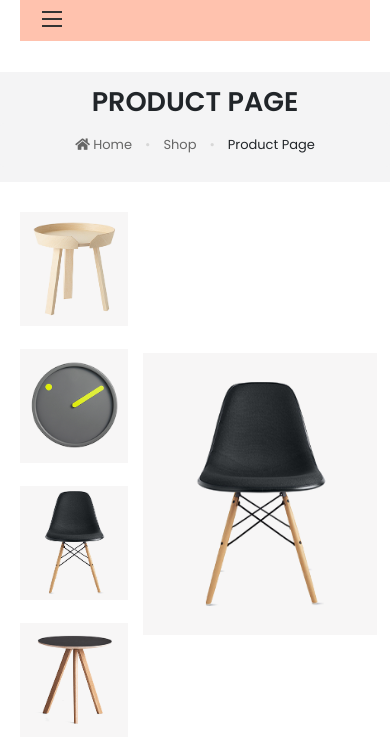
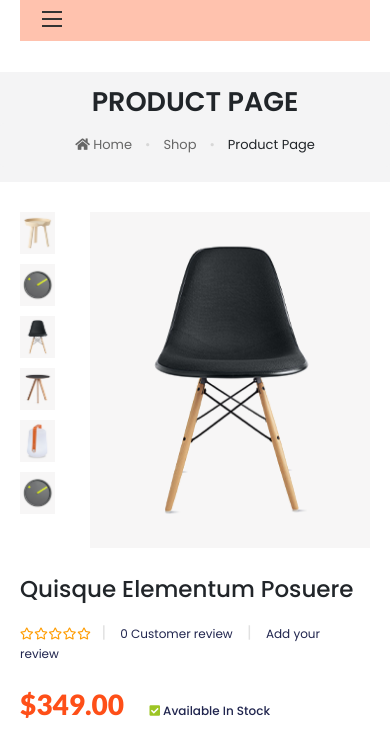
Before and after one commit to CaoMaiHuong/front-end-shopify-training, a plain HTML site: page detail.html in a window 390 px wide. Shown: the part 105-844 px from the top of the page. Drawn offline with nearby package versions, Linux system fonts and the light colour scheme; a web font is replaced by a local one.

Commit message:
update detail page responsive

```diff
--- a/styles/detail.css
+++ b/styles/detail.css
@@ -341,9 +341,9 @@ section{
 .main-product{
     margin-bottom: 75px;
 }
-.main-product .img-left{
+/* .main-product .img-left{
     padding-right: 5px;
-}
+} */
 .main-product__image .main-product__list__slider{
     width: 18%;
     float: left;
@@ -523,7 +523,7 @@ section{
 .main-product__detail__add__quantity input[type="number"] {
     -moz-appearance: textfield;
     border: none;
-    height: 40px;
+    height: 43px;
     line-height: 40px;
     width: 45px;
     font-size: 15px;
@@ -549,12 +549,9 @@ input[type="number"]::-webkit-outer-spin-button, input[type="number"]::-webkit-i
 }
 
 .main-product__detail__add__bottom a{
-    margin-left: 5px;
     color: #000;
 }
-.main-product__detail__add__bottom span{
-    margin-left: 5px;
-}
+
 .main-product__detail__add__bottom a:hover{
     text-decoration: none;
     color: rgb(254,79,24);
@@ -859,6 +856,9 @@ input[type="number"]::-webkit-outer-spin-button, input[type="number"]::-webkit-i
 .newsletter__form{
     float: right;
 }
+.newsletter__form form{
+    margin-bottom: 0px;
+}
 .newsletter__form input{
     border: none;
     height: 50px;
@@ -1109,7 +1109,7 @@ ul { list-style-type: none; }
         border: none;
     }
     .newsletter #search{
-        width: 230px;
+        width: 350px;
     }
     .main-product__image .main-product__list__slider{
         width: 23%;
@@ -1137,17 +1137,15 @@ ul { list-style-type: none; }
         border: none;
         padding: 0px;
     }
-    .newsletter #search{
-        width: 350px;
-    }
     .section-footer .top__list__title{
         margin-bottom: 10px;
     }
     .main-product__image .main-product__big-image img{
-        height: 565px;
+        max-height: 550px;
+        object-fit: fill;
     }
     .main-product__image {
-        margin-bottom: 40px;
+        margin-bottom: 30px;
     }
     .main-product__detail__add__button{
         clear: none;
@@ -1165,6 +1163,28 @@ ul { list-style-type: none; }
     .section-main-product{
         margin-bottom: 50px;
     }
+    .slider__arrow{
+        display: none;
+    }
+    .main-product__image .main-product__list__slider{
+        width: 10%;
+    }
+    .main-product__image .main-product__big-image{
+        width: 80%;
+        float: right;
+        height: auto;
+    }
+    .main-product__list__slider .main-product__slider__item{
+        margin-bottom: 10px;
+    }
+    .main-product__image .main-product__slider__item img{
+        height: auto;
+        object-fit: contain;
+    }
+    .main-product__list__slider__image {
+        overflow: auto;
+        height: auto;
+    }
 }
 @media screen and (max-width: 662px) {
     .newsletter #search{
@@ -1173,11 +1193,8 @@ ul { list-style-type: none; }
     .newsletter #submit{
         width: 120px;
     }
-    .main-product__image .main-product__list__slider{
-        width: 20%;
-    }
-    .main-product__image .main-product__big-image{
-        width: 70%;
+    .main-product__image .main-product__big-image img{
+        max-height: 450px;
     }
 }
 @media screen and (max-width: 600px) {
@@ -1186,12 +1203,6 @@ ul { list-style-type: none; }
     }
     .newsletter #submit{
         width: 115px;
-    }
-    .main-product__image .main-product__list__slider{
-        width: 25%;
-    }
-    .main-product__image .main-product__big-image{
-        width: 70%;
     }
 }
 @media screen and (max-width: 414px) {
@@ -1220,12 +1231,6 @@ ul { list-style-type: none; }
     section .section__intro{
         margin-top: 30px;
     }
-    .main-product__image .main-product__list__slider{
-        width: 30%;
-    }
-    .main-product__image .main-product__big-image{
-        width: 65%;
-    }
     .main-product__detail__add__button{
         clear: both;
         float: none;
@@ -1251,14 +1256,11 @@ ul { list-style-type: none; }
         width: 90px;
         font-size: 14px;
     }
-    .main-product__image .main-product__list__slider{
-        width: 35%;
-    }
-    .main-product__image .main-product__big-image{
-        width: 57%;
-    }
     .main-product__detail__social .social__item.tt{
         margin-right: 200px;
+    }
+    .main-product__detail__name{
+        font-size: 19px;
     }
 }
 @media screen and (max-width: 360px) {
@@ -1266,7 +1268,6 @@ ul { list-style-type: none; }
         width: 290px;
     }
 }
-
 @media screen and (max-width: 320px) {
     .header__nav .nav__setting__search .dropdown-content input {
         width: 255px;
```
